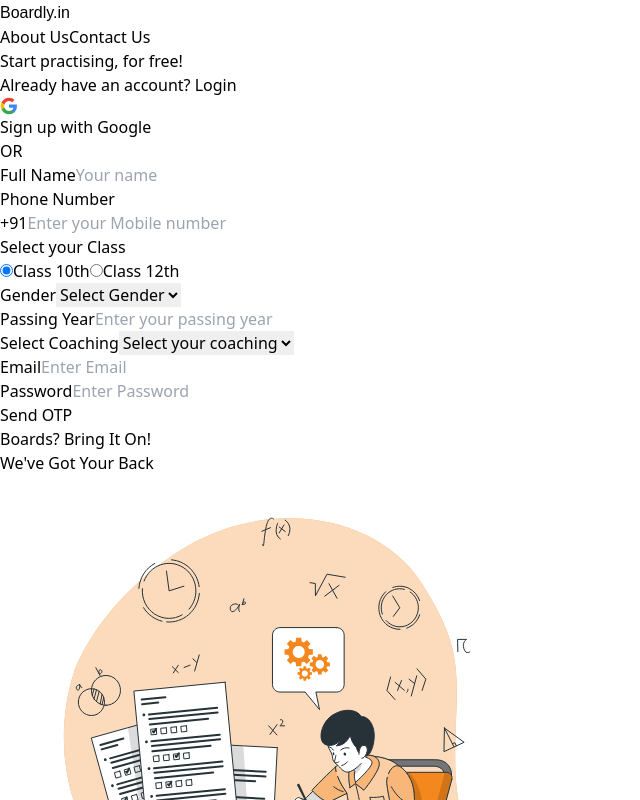
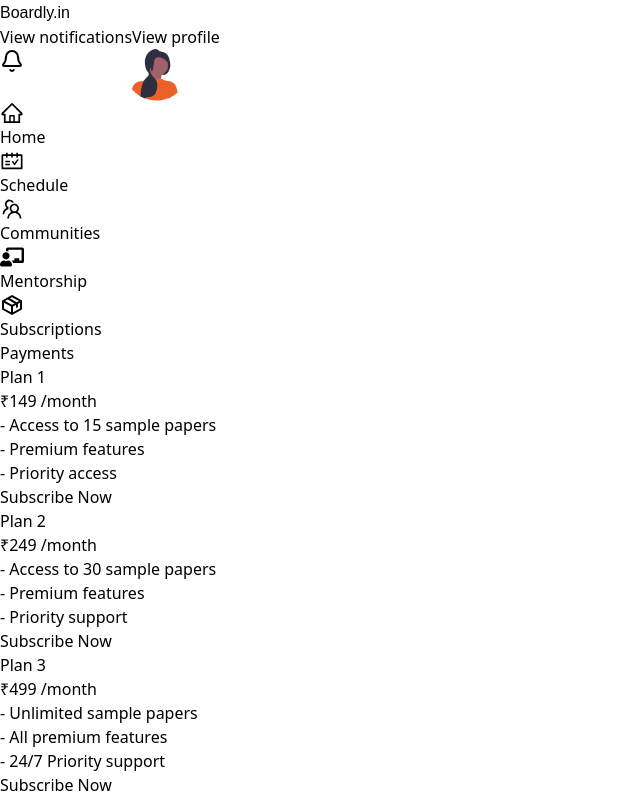
Before and after one commit to knightofkalki/Boardly, a React (Vite) app: page /subscriptions in a window 1280 px wide. Before the commit this address led to /landing. Shown: the top 800 px of the page, without its empty margins (0-640 px from the left). Built offline with nearby package versions, Linux system fonts and the light colour scheme; no server answers; sample sign-in values are in the browser's storage; a web font is replaced by a local one.

Commit message:
rename Payments component to Subscriptions and update routing in the app

```diff
--- a/src/App.jsx
+++ b/src/App.jsx
@@ -14,7 +14,7 @@ import { AuthProvider, useAuth } from "./context/AuthContext";
 import Attempt from "./pages/Attempt";
 import ChapterQuestions from "./pages/ChapterQuestions";
 import Upload from "./pages/Upload";
-import Payments from "./pages/Payments";
+import Subscriptions from "./pages/Subscriptions";
 
 const ProtectedRoute = ({ children, hideSidebar = false }) => {
   const { isAuthenticated } = useAuth();
@@ -59,9 +59,9 @@ export default function App() {
                 <MentorBooking />
               </ProtectedRoute>
             } />
-            <Route path="/payments" element={
+            <Route path="/subscriptions" element={
               <ProtectedRoute>
-                <Payments />
+                <Subscriptions />
               </ProtectedRoute>
             } />
             <Route path="/subject/:subject" element={
--- a/src/components/Sidebar.jsx
+++ b/src/components/Sidebar.jsx
@@ -1,5 +1,6 @@
 import { AiOutlineHome, AiOutlineSchedule, AiOutlineTeam, AiOutlineUser } from 'react-icons/ai';
 import { FaChalkboardTeacher } from "react-icons/fa";
+import { BiPackage } from "react-icons/bi";
 import { motion } from 'framer-motion';
 import { useNavigate, useLocation } from 'react-router-dom';
 
@@ -9,15 +10,14 @@ const SidebarItem = ({ icon: Icon, label, isActive, onClick }) => {
             onClick={onClick}
             whileHover={{ scale: 1.1 }}
             whileTap={{ scale: 0.95 }}
-            className={`relative group p-3 rounded-lg cursor-pointer ${
-                isActive ? 'bg-orange-100 text-orange-500' : 'text-gray-500 hover:bg-gray-100'
-            }`}
+            className={`relative group p-3 rounded-lg cursor-pointer ${isActive ? 'bg-orange-100 text-orange-500' : 'text-gray-500 hover:bg-gray-100'
+                }`}
         >
             <Icon size={24} />
             <span
-  						className="absolute left-full top-1/2 -translate-y-1/2 ml-2 px-2 py-1 text-sm bg-gray-800 text-white rounded-md opacity-0 group-hover:opacity-100 transition-opacity z-50 whitespace-nowrap shadow-lg" >
-    					{label}
-						</span>
+                className="absolute left-full top-1/2 -translate-y-1/2 ml-2 px-2 py-1 text-sm bg-gray-800 text-white rounded-md opacity-0 group-hover:opacity-100 transition-opacity z-50 whitespace-nowrap shadow-lg" >
+                {label}
+            </span>
         </motion.div>
     );
 };
@@ -31,6 +31,7 @@ export const Sidebar = () => {
         { icon: AiOutlineSchedule, path: '/schedule', label: 'Schedule' },
         { icon: AiOutlineTeam, path: '/communities', label: 'Communities' },
         { icon: FaChalkboardTeacher, path: '/mentorship', label: 'Mentorship' },
+        { icon: BiPackage, path: '/subscriptions', label: 'Subscriptions' },
     ];
 
     return (
--- a/src/pages/Payments.jsx
+++ b/src/pages/Subscriptions.jsx
@@ -1,4 +1,4 @@
-import Payment from "../components/Payment";
+import Subscription from "../components/Subscription";
 
 export default function Payments() {
 
@@ -6,7 +6,7 @@ export default function Payments() {
   return (
     <div className="p-6 bg-[#F6F8FC] min-h-screen">
       <h1 className="text-3xl font-bold text-gray-800 mb-8">Payments</h1>
-      <Payment />
+      <Subscription />
     </div>
   )
 }
```
Also changed, not shown: src/components/Subscription.jsx (renamed from src/components/Payment.jsx).
